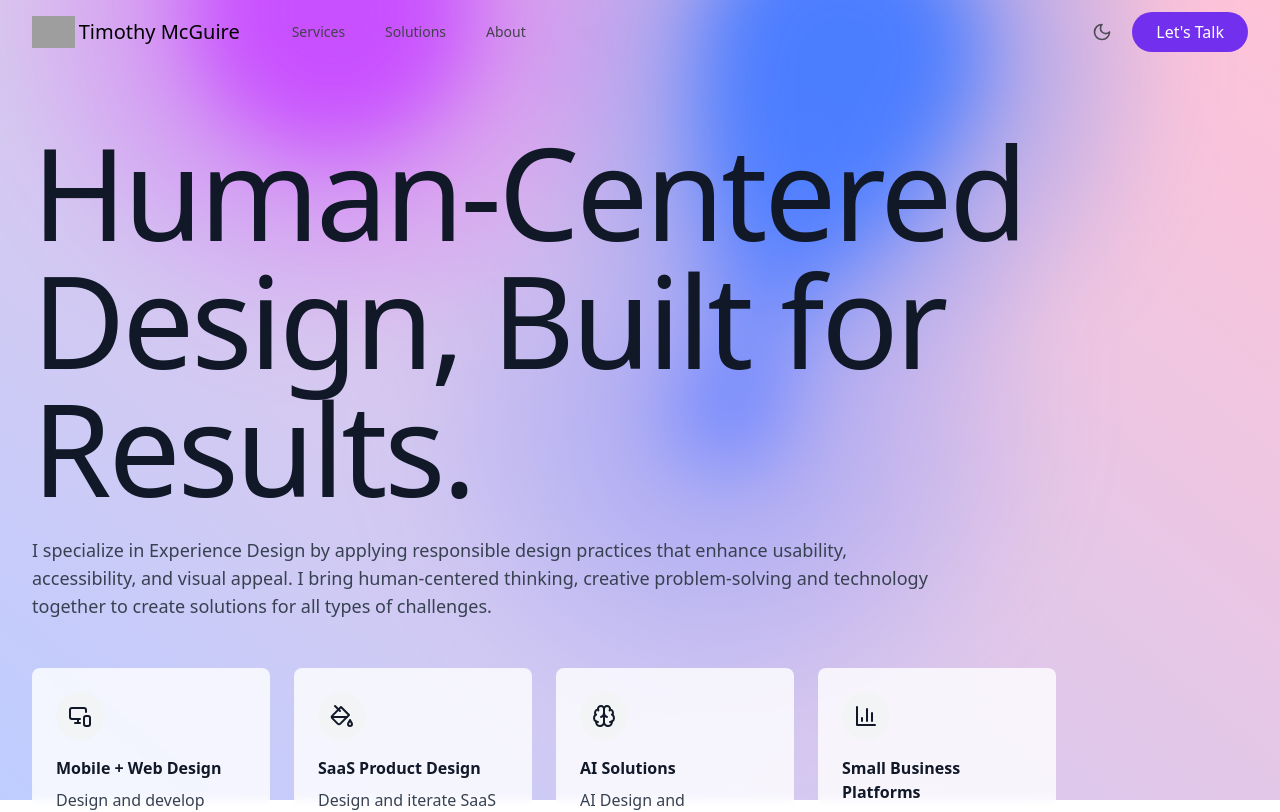
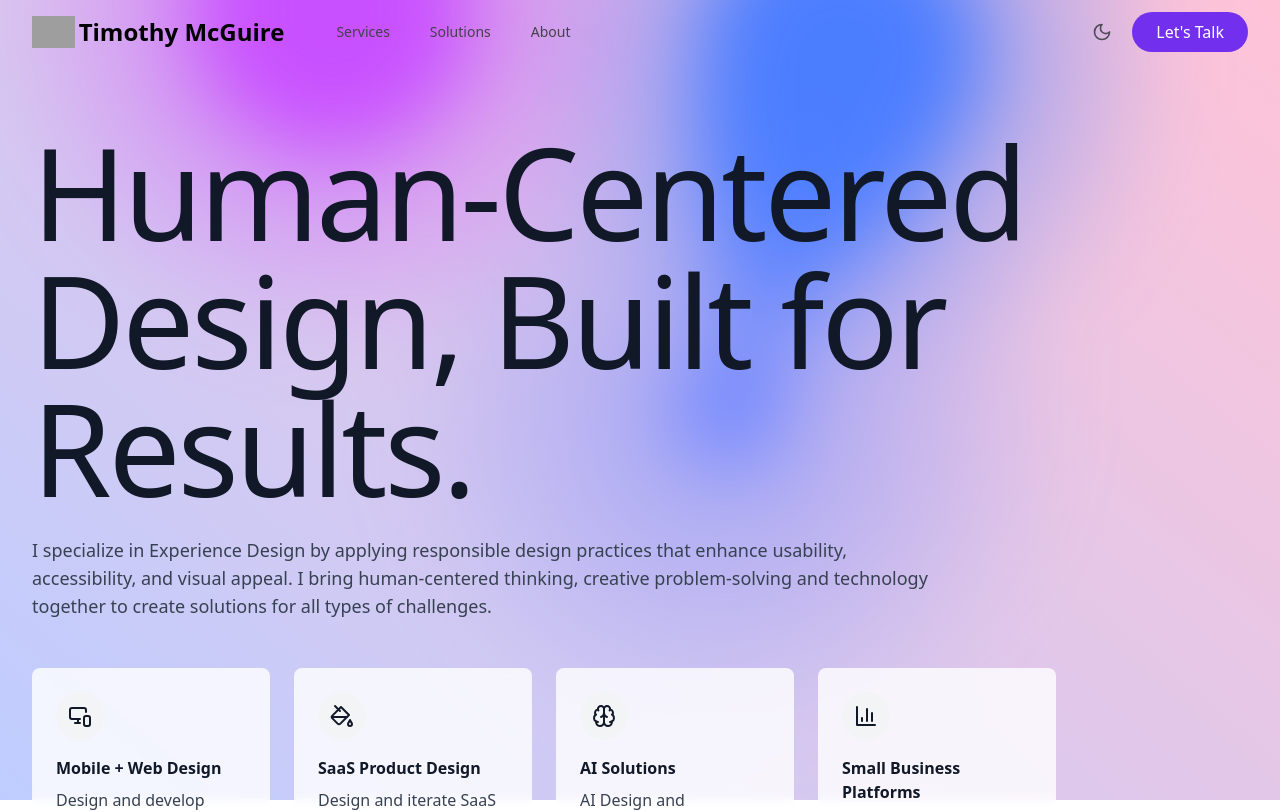
Before and after one commit to godesign27/TimothyMcGuire2.5, a React (Vite) app: page / in a window 1280 px wide. Shown: the top 812 px of the page. Built offline with nearby package versions, Linux system fonts and the light colour scheme; grey boxes are pictures that could not be loaded.

Commit message:
Update navbar text size and weight

```diff
--- a/src/components/Navbar.tsx
+++ b/src/components/Navbar.tsx
@@ -67,7 +67,7 @@ const Navbar: React.FC<NavbarProps> = ({ currentPage, setCurrentPage }) => {
                 alt="Timothy McGuire"
                 className="h-8 w-auto mr-1 hidden dark:block"
               />
-              <span className="text-xl dark:text-white">Timothy McGuire</span>
+              <span className="text-2xl font-semibold dark:text-white">Timothy McGuire</span>
             </div>
             <div className="hidden md:block">
               <div className="ml-10 flex items-baseline space-x-4">
```
